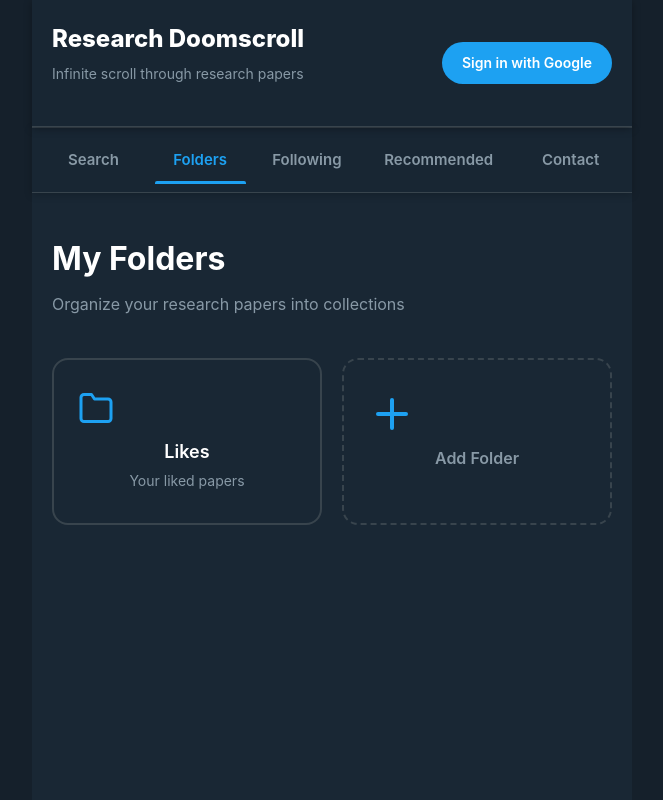
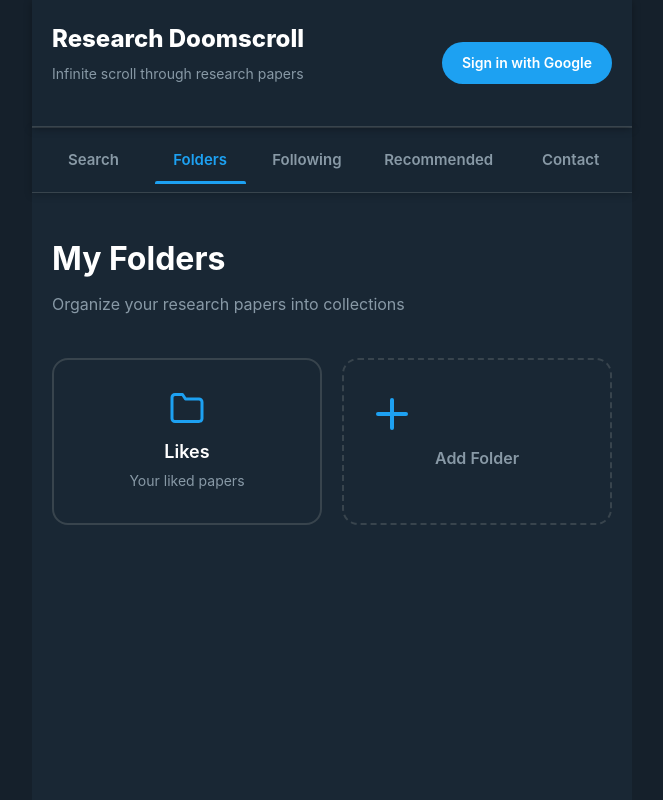
Before and after one commit to PsychMajor/research-doomscroll, a FastAPI app: page /folders in a window 1280 px wide. Shown: the whole page, without its empty margins (308-971 px from the left). Run offline with FastAPI, Linux system fonts and the light colour scheme.

Commit message:
Center folder icons on folders page
- Added flexbox centering to .folder-icon (display: flex, justify-content: center, align-items: center)
- Added margin: 0 auto to .folder-icon svg for perfect centering
- Folder icons now centered horizontally within folder cards

```diff
--- a/static/style.css
+++ b/static/style.css
@@ -2025,10 +2025,15 @@ select.form-input {
 .folder-icon {
     margin-bottom: 12px !important;
     color: #1da1f2 !important;
-}
+    display: flex !important;
+    justify-content: center !important;
+    align-items: center !important;
+}
+
 
 .folder-icon svg {
     display: block !important;
+    margin: 0 auto !important;
 }
 
 .folder-name {
```
